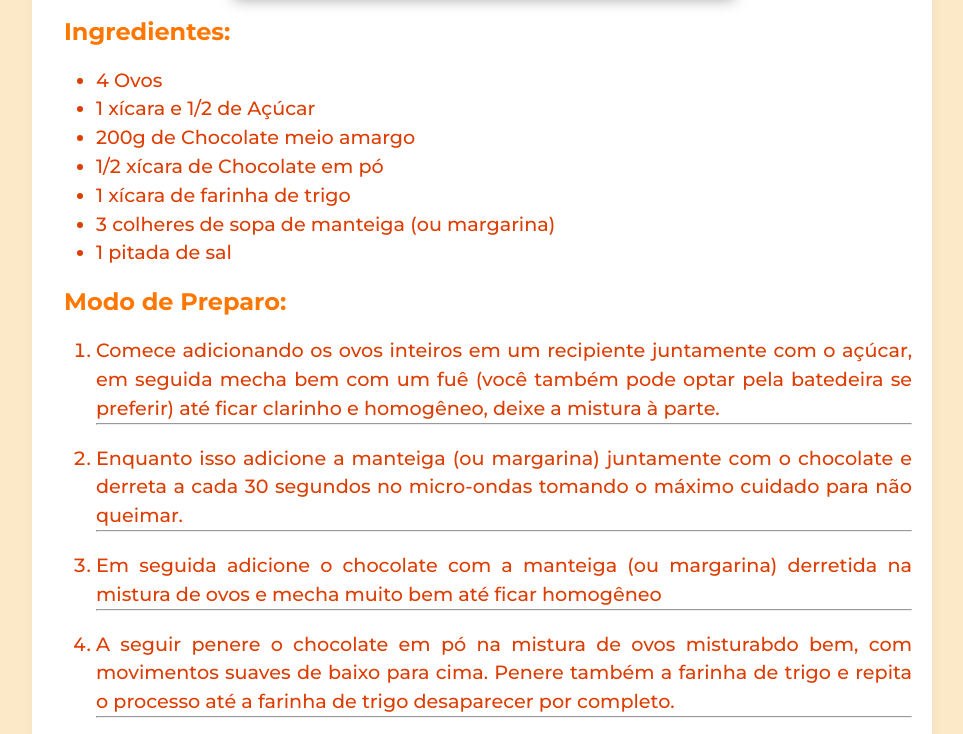
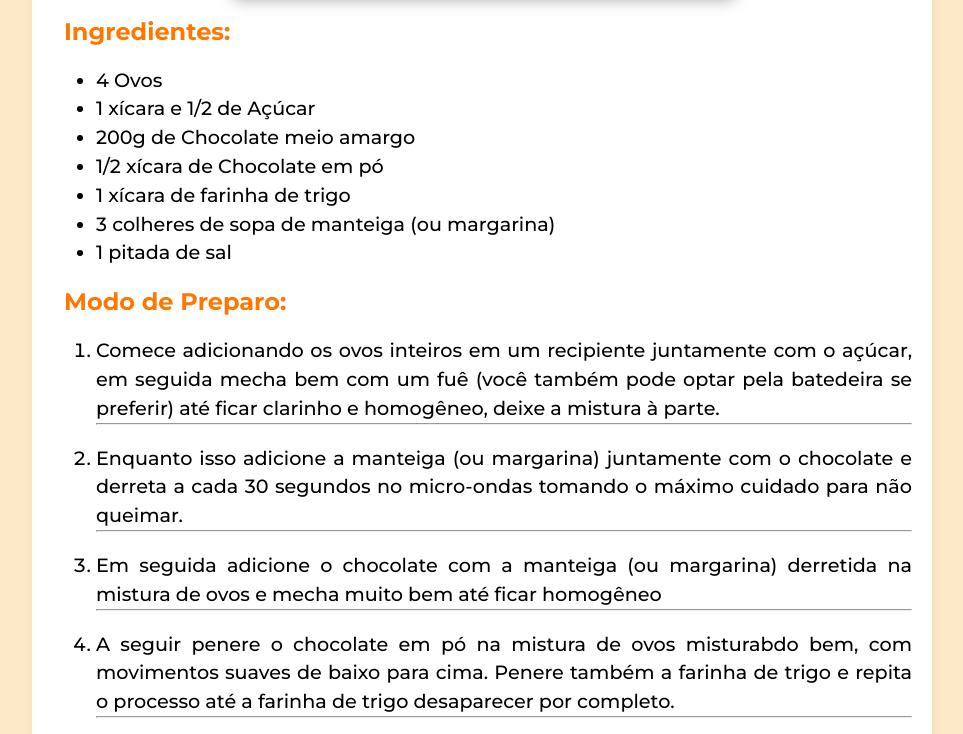
Before and after one commit to WMNeris/meu-site, a plain HTML site: page index.html in a window 1280 px wide. Shown: the part 698-1432 px from the top of the page, without its empty margins (158-1121 px from the left). Drawn offline with Linux system fonts and the light colour scheme.

Commit message:
atualizando cor

```diff
--- a/style.css
+++ b/style.css
@@ -113,7 +113,8 @@ ul{
     margin-right: 20px;
     line-height: 1.5em;
     font-size: 1.2em;
-    color: #dd3e04;
+    /*color: #dd3e04;*/
+    color: black;
     text-align: justify;
     font-weight: 450;
 }
@@ -124,7 +125,7 @@ ol{
     line-height: 1.5em;
     font-size: 1.2em;
     font-weight: 450;
-    color: #dd3e04;
+    color: black;
     text-align: justify;
 }
 
```
